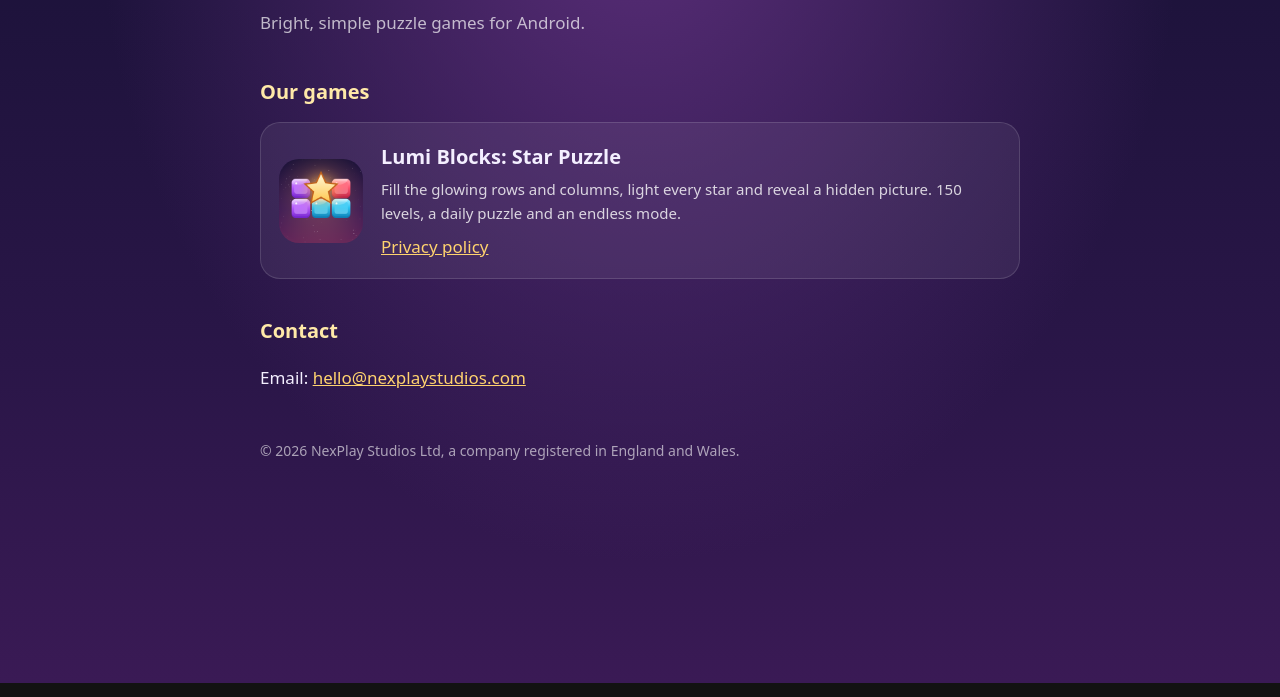
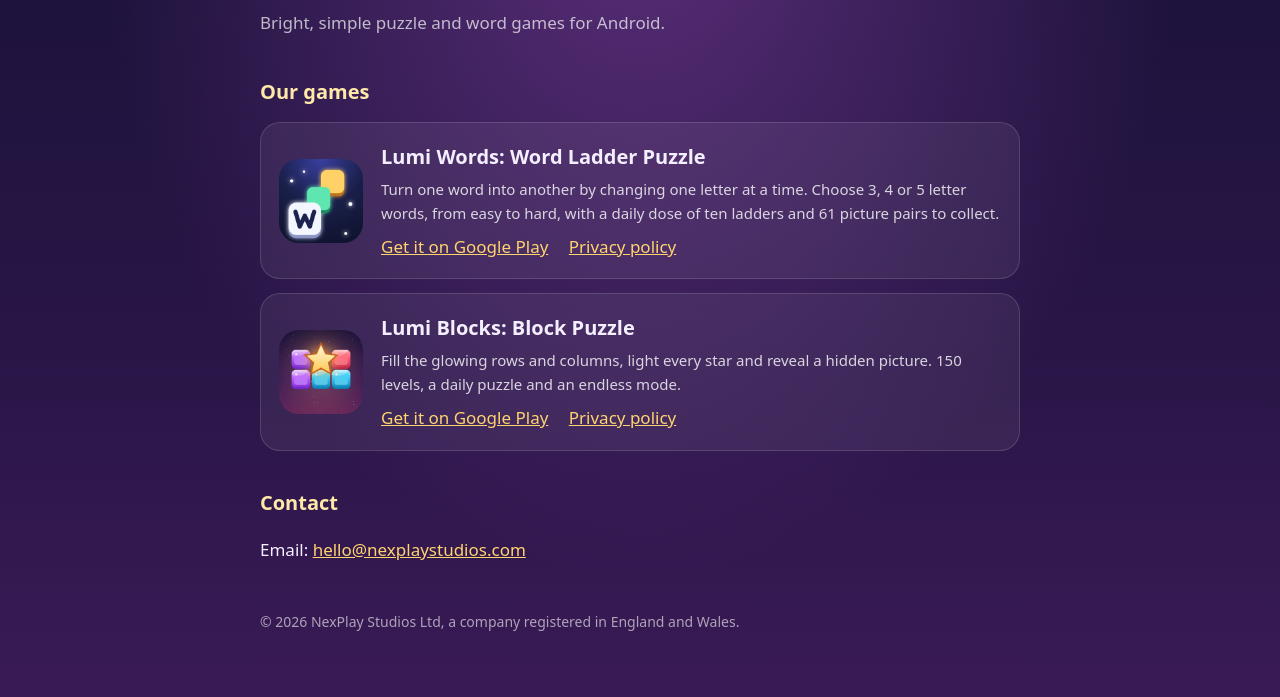
Before and after one commit to nexplaystudios/website, a plain HTML site: page index.html in a window 1280 px wide. Shown: the part 117-814 px from the top of the page. Drawn offline with Linux system fonts and the light colour scheme.

Commit message:
Add Lumi Words to the home page, with Google Play links for both live games
Also corrects the Lumi Blocks name to match its Play listing.

Co-Authored-By: Claude Fable 5.2 <noreply@anthropic.com>
Claude-Session: https://claude.ai/code/session_01Y5nZfq9NqLvguGabQbZvFk

```diff
--- a/index.html
+++ b/index.html
@@ -4,7 +4,7 @@
 <meta charset="UTF-8" />
 <meta name="viewport" content="width=device-width, initial-scale=1" />
 <title>NexPlay Studios Ltd</title>
-<meta name="description" content="NexPlay Studios makes bright, simple puzzle games for Android." />
+<meta name="description" content="NexPlay Studios makes bright, simple puzzle and word games for Android: Lumi Words and Lumi Blocks." />
 <style>
   :root { color-scheme: dark; }
   body { margin: 0; font: 17px/1.6 system-ui, -apple-system, "Segoe UI", Roboto, sans-serif; color: #f4efff;
@@ -17,6 +17,8 @@
   .game img { width: 84px; height: 84px; border-radius: 20px; }
   .game h3 { margin: 0 0 4px; font-size: 20px; }
   .game p { margin: 0 0 8px; color: #ffffffcc; font-size: 15px; }
+  .game + .game { margin-top: 14px; }
+  .game a { margin-right: 16px; white-space: nowrap; }
   a { color: #ffd36e; }
   footer { margin-top: 48px; color: #ffffff99; font-size: 14px; }
 </style>
@@ -24,14 +26,24 @@
 <body>
 <main>
   <h1>NexPlay Studios</h1>
-  <p class="tag">Bright, simple puzzle games for Android.</p>
+  <p class="tag">Bright, simple puzzle and word games for Android.</p>
 
   <h2>Our games</h2>
   <div class="game">
+    <img src="lumi-words/icon.png" alt="Lumi Words icon" />
+    <div>
+      <h3>Lumi Words: Word Ladder Puzzle</h3>
+      <p>Turn one word into another by changing one letter at a time. Choose 3, 4 or 5 letter words, from easy to hard, with a daily dose of ten ladders and 61 picture pairs to collect.</p>
+      <a href="https://play.google.com/store/apps/details?id=com.nexplaystudios.lumiwords">Get it on Google Play</a>
+      <a href="lumi-words/privacy.html">Privacy policy</a>
+    </div>
+  </div>
+  <div class="game">
     <img src="lumi-blocks/icon.png" alt="Lumi Blocks icon" />
     <div>
-      <h3>Lumi Blocks: Star Puzzle</h3>
+      <h3>Lumi Blocks: Block Puzzle</h3>
       <p>Fill the glowing rows and columns, light every star and reveal a hidden picture. 150 levels, a daily puzzle and an endless mode.</p>
+      <a href="https://play.google.com/store/apps/details?id=com.nexplaystudios.lumiblocks">Get it on Google Play</a>
       <a href="lumi-blocks/privacy.html">Privacy policy</a>
     </div>
   </div>
```
Also changed, not shown: lumi-words/icon.png (added).
